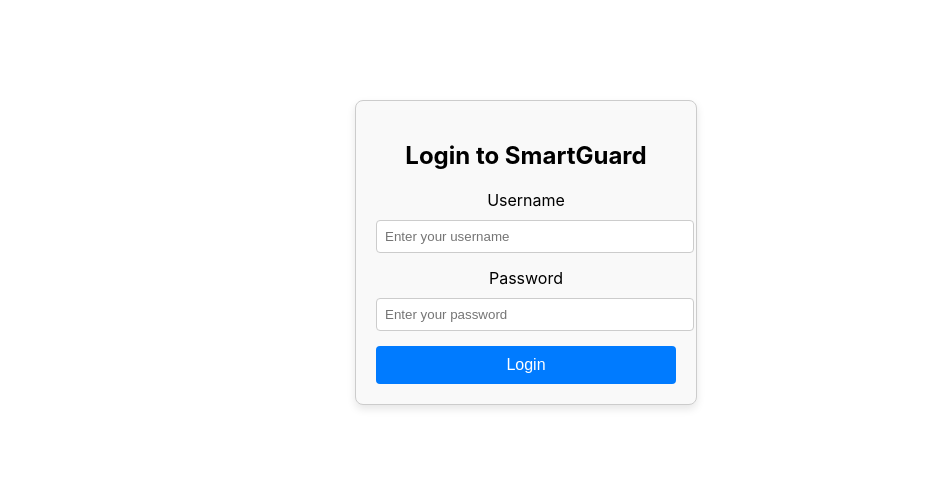
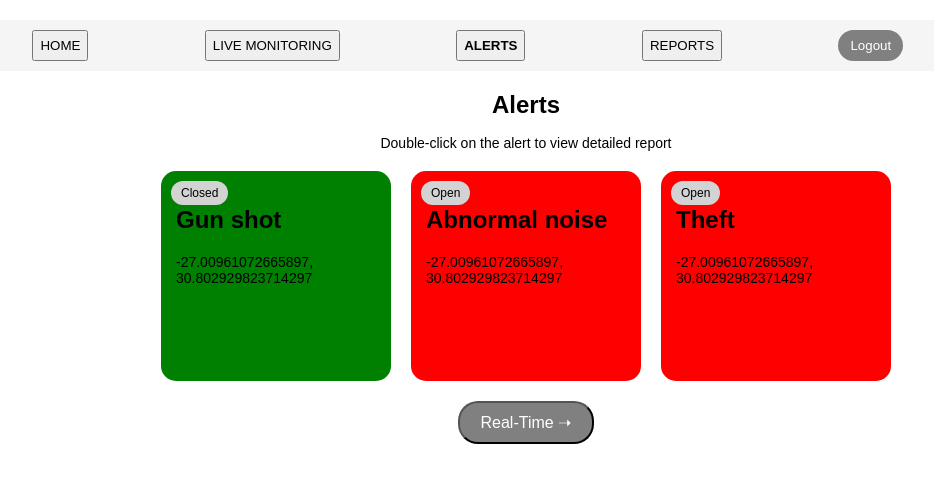
Before and after one commit to DrSiya/Crime-Detection-System, a React (Create React App) app: page / in a window 1280 px wide. Shown: the top 482 px of the page, without its empty margins (114-1048 px from the left). Built offline with nearby package versions, Linux system fonts and the light colour scheme.

Commit message:
Fix login page

```diff
--- a/public/index.html
+++ b/public/index.html
@@ -2,14 +2,14 @@
 <html lang="en">
   <head>
     <meta charset="utf-8" />
-    <link rel="icon" href="%PUBLIC_URL%/favicon.ico" />
+    <link rel="icon" href="%PUBLIC_URL%/images/image.png" />
     <meta name="viewport" content="width=device-width, initial-scale=1" />
     <meta name="theme-color" content="#000000" />
     <meta
       name="description"
       content="Web site created using create-react-app"
     />
-    <link rel="apple-touch-icon" href="%PUBLIC_URL%/logo192.png" />
+    <link rel="apple-touch-icon" href="%PUBLIC_URL%/images/CRIMEEEE.png" />
     <!--
       manifest.json provides metadata used when your web app is installed on a
       user's mobile device or desktop. See https://developers.google.com/web/fundamentals/web-app-manifest/
@@ -24,7 +24,7 @@
       work correctly both with client-side routing and a non-root public URL.
       Learn how to configure a non-root public URL by running `npm run build`.
     -->
-    <title>React App</title>
+    <title>Smart Guard App</title>
   </head>
   <body>
     <noscript>You need to enable JavaScript to run this app.</noscript>
--- a/src/App.js
+++ b/src/App.js
@@ -1,21 +1,34 @@
+import React from 'react';
+// import LoginPage from './components/LoginPage';
+// import Alerts from './components/Alerts';
 import './App.css';
-import React from 'react';
-// import { BrowserRouter as Router, Route, Routes } from 'react-router-dom'; // Add this import for routing
-import LoginPage from './components/LoginPage'; // Import LoginPage
-// import LoginPage from "./LoginPage";
-
+// import LoginPage from './components/LoginPage';
+import AlertsPage from './components/Alerts';
 
 function App() {
+  // const [currentPage, setCurrentPage] = useState("login");
+
   return (
-      <div className="App">
-        <LoginPage />
-      </div>
-    );
-  //   <Router>  {/* Using Router as alias for BrowserRouter */}
-  //   <Routes>
-  //     <Route path="/" element={<LoginPage />} />
-  //   </Routes>
-  // </Router>
+  //   <div>
+  //   <nav>
+  //     <div onClick={() => setCurrentPage("login")} style={{ cursor: "pointer", margin: "10px" }}>
+  //       Login
+  //     </div>
+  //     <div onClick={() => setCurrentPage("alerts")} style={{ cursor: "pointer", margin: "10px" }}>
+  //       Alerts
+  //     </div>
+  //   </nav>
+
+  //   <div>
+  //     {currentPage === "login" && <LoginPage />}
+  //     {currentPage === "alerts" && <Alerts />}
+  //   </div>
+  // </div>
+
+  <div>
+      <AlertsPage />
+    </div>
+  );
 }
 
 export default App;
--- a/src/components/Alerts.js
+++ b/src/components/Alerts.js
@@ -1,22 +1,68 @@
-import React from 'react';
-import { Link } from 'react-router-dom';
+// import React from 'react';
+// import { Link } from 'react-router-dom';
 import './Alerts.css';
+import React, { useState } from 'react';
+
 
 const alertsData = [
   { id: 1, type: 'Gun shot', status: 'Closed', color: 'green' },
   { id: 2, type: 'Abnormal noise', status: 'Open', color: 'red' },
-  { id: 3, type: 'Abnormal noise', status: 'Open', color: 'red' }
+  { id: 3, type: 'Theft', status: 'Open', color: 'red' }
 ];
 
+
 const Alerts = () => {
+
+  // const goToPage = (page) => {
+  //   window.location.href = page;
+  // };
+  const [activePage, setActivePage] = useState('alerts'); // Default to 'alerts'
+
+  // Function to handle navigation
+  const goToPage = (page) => {
+    setActivePage(page); // Set the active page when clicked
+    window.location.href = `/${page}`; // Navigate to the page
+  };
+
   return (
     <div className="alerts-container">
       <nav className="nav-bar">
-        <Link to="/dashboard">HOME</Link>
-        <Link to="/live-monitoring">LIVE MONITORING</Link>
-        <Link to="/alerts" className="active">ALERTS</Link>
-        <Link to="/reports">REPORTS</Link>
+        {/* <button onClick={() => goToPage('/dashboard')}>HOME</button>
+        <button onClick={() => goToPage('/live-monitoring')}>LIVE MONITORING</button>
+        <button onClick={() => goToPage('/alerts')} className="active">ALERTS</button>
+        <button onClick={() => goToPage('/reports')}>REPORTS</button>
         <button className="logout-btn">Logout</button>
+        <div className="user-icon">
+          <i className="fas fa-user"></i>
+        </div> */}
+      <button
+          onClick={() => goToPage('dashboard')}
+          style={{ fontWeight: activePage === 'dashboard' ? 'bold' : 'normal' }}
+        >
+          HOME
+        </button>
+        <button
+          onClick={() => goToPage('live-monitoring')}
+          style={{ fontWeight: activePage === 'live-monitoring' ? 'bold' : 'normal' }}
+        >
+          LIVE MONITORING
+        </button>
+        <button
+          onClick={() => goToPage('alerts')}
+          style={{ fontWeight: activePage === 'alerts' ? 'bold' : 'normal' }}
+        >
+          ALERTS
+        </button>
+        <button
+          onClick={() => goToPage('reports')}
+          style={{ fontWeight: activePage === 'reports' ? 'bold' : 'normal' }}
+        >
+          REPORTS
+        </button>
+        <button className="logout-btn">Logout</button>
+        <div className="user-icon">
+          <i className="fas fa-user"></i>
+        </div>
       </nav>
 
       <h1>Alerts</h1>
--- a/src/components/LoginPage.css
+++ b/src/components/LoginPage.css
@@ -7,10 +7,22 @@
     box-shadow: 0 4px 8px rgba(0, 0, 0, 0.1);
     background-color: #f9f9f9;
   }
-
+  /* .background-container {
+    flex: 1;
+    background-image: url('%PUBLIC_URL%/logo512.png');
+    background-size: cover;
+    background-position: center;
+    background-repeat: no-repeat;
+  } */
   h2 {
     text-align: center;
     margin-bottom: 20px;
+  }
+
+  .remember-me {
+    margin-top: 10px;
+    display: flex;
+    align-items: center;
   }
 
   form div {
@@ -33,7 +45,7 @@
   button {
     width: 100%;
     padding: 10px;
-    background-color: #007bff;
+    background-color: grey;
     color: white;
     border: none;
     border-radius: 4px;
--- a/src/components/LoginPage.js
+++ b/src/components/LoginPage.js
@@ -5,8 +5,11 @@
   console.log('LoginPage component is rendering'); // Debug log
 
   const [username, setUsername] = useState('');
+  // const [email, setUsername] = useState('');
   const [password, setPassword] = useState('');
   const [error, setError] = useState('');
+  const [rememberMe, setRememberMe] = useState(false);
+
 
   const handleSubmit = (e) => {
     e.preventDefault();
@@ -15,6 +18,9 @@
       return;
     }
     if (username === 'admin' && password === 'password') {
+      if (rememberMe) {
+        localStorage.setItem('username', username); // Store username if remember me is checked
+      }
       alert('Login successful!');
     } else {
       setError('Invalid credentials.');
@@ -22,6 +28,13 @@
   };
 
   return (
+    <div className="login-page">
+      {/* <div className="background-container"> */}
+      <div className="background-container" >
+
+
+        {/* This will be the background area */}
+      </div>
     <div className="login-container">
       <h2>Login to SmartGuard</h2>
       <form onSubmit={handleSubmit}>
@@ -32,11 +45,21 @@
             id="username"
             value={username}
             onChange={(e) => setUsername(e.target.value)}
-            placeholder="Enter your username"
+            placeholder="Please enter your username"
             required
           />
         </div>
-
+        {/* <div>
+          <label htmlFor="username">Email Adress</label>
+          <input
+            type="text"
+            id="username"
+            value={username}
+            onChange={(e) => setUsername(e.target.value)}
+            placeholder="Please enter your email"
+            required
+          />
+        </div> */}
         <div>
           <label htmlFor="password">Password</label>
           <input
@@ -44,15 +67,42 @@
             id="password"
             value={password}
             onChange={(e) => setPassword(e.target.value)}
-            placeholder="Enter your password"
+            placeholder="Please enter your password"
             required
           />
         </div>
 
+         {/* Remember Me Checkbox */}
+         <div className="remember-me">
+          <label>
+            <input
+              type="checkbox"
+              checked={rememberMe}
+              onChange={() => setRememberMe(!rememberMe)}
+            />
+            Remember Me
+          </label>
+        </div>
+
+
+        {/* <div>
+          <label htmlFor="password">Code</label>
+          <input
+            type="password"
+            id="password"
+            value={password}
+            onChange={(e) => setPassword(e.target.value)}
+            placeholder="Please enter your password"
+            required
+          />
+        </div> */}
+
         {error && <p style={{ color: 'red' }}>{error}</p>}
 
         <button type="submit">Login</button>
+
       </form>
+    </div>
     </div>
   );
 };
--- a/src/index.js
+++ b/src/index.js
@@ -7,10 +7,9 @@
 const root = ReactDOM.createRoot(document.getElementById('root'));
 root.render(
   <React.StrictMode>
-    <App />
+      <App />
   </React.StrictMode>
 );
-
 // If you want to start measuring performance in your app, pass a function
 // to log results (for example: reportWebVitals(console.log))
 // or send to an analytics endpoint. Learn more: https://bit.ly/CRA-vitals
```
Also changed, not shown: public/images/CRIMEEEE.png (added), public/images/image.png (added).
